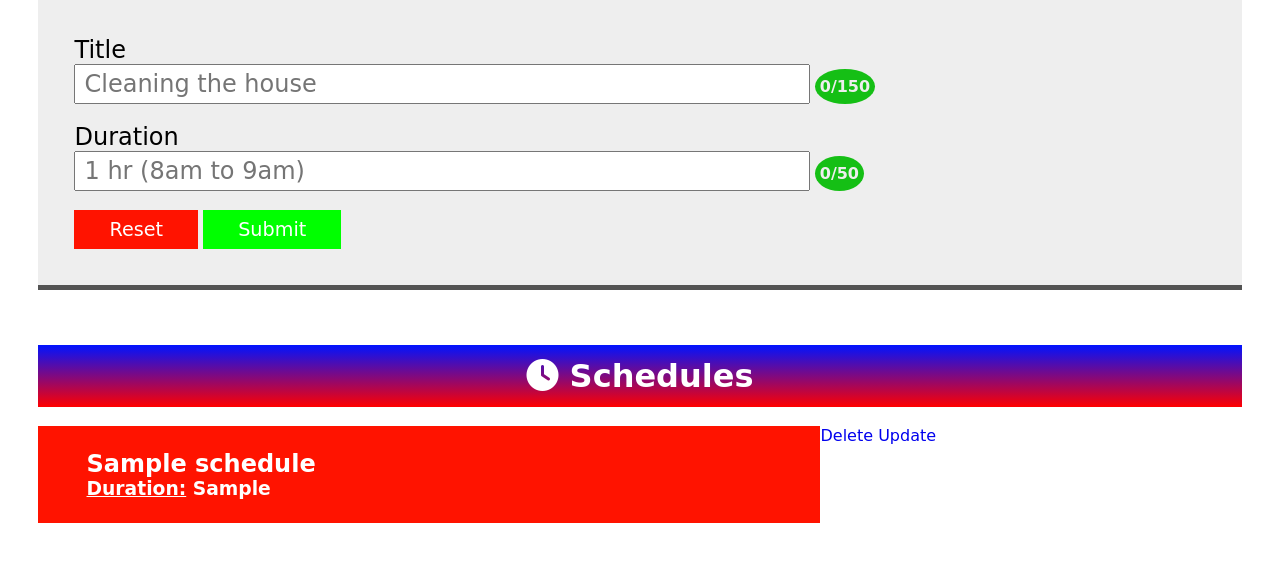
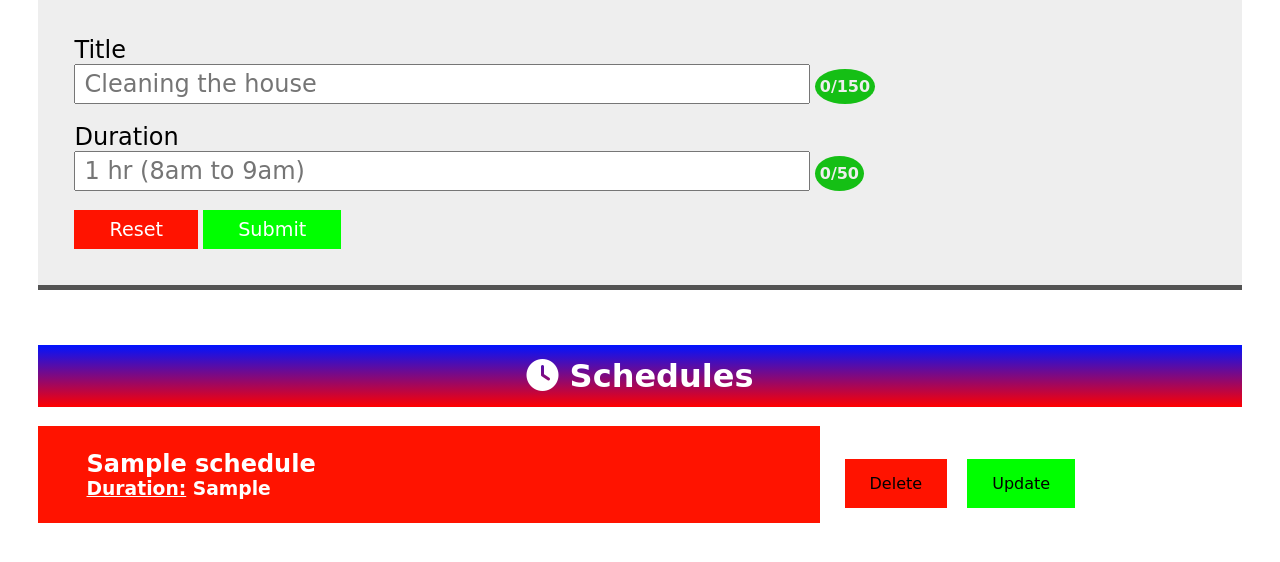
Before and after one commit to SamRB-dev/OrganizToday, a Django app: page / in a window 1280 px wide. Shown: the part 120-682 px from the top of the page. Run offline with Django 4.2, Linux system fonts and the light colour scheme; tables that the repository leaves empty hold one stand-in row (values such as "Sample post"); some libraries are stand-ins or nearby versions; some web fonts are replaced.

Commit message:
CRUD: Basic Delete Operation

```diff
--- a/SimplyList/settings.py
+++ b/SimplyList/settings.py
@@ -25,7 +25,7 @@ BASE_DIR = Path(__file__).resolve().parent.parent
 SECRET_KEY = 'django-insecure-#pn_enay&x2dbo(-r@d5co_@7pvny=9caoe&=#eud^4an#2+rr'
 
 # SECURITY WARNING: don't run with debug turned on in production!
-DEBUG = False
+DEBUG = True
 
 ALLOWED_HOSTS = [".herokuapp.com","127.0.0.1"]
 
--- a/main/static/css/index.css
+++ b/main/static/css/index.css
@@ -1,4 +1,8 @@
 @import url("/static/css/base/generic.css");
+
+html {
+  scroll-behavior: smooth;
+}
 
 body {
   margin-top: 3%;
@@ -70,7 +74,14 @@ input {
 }
 
 .schedules {
+  display:flex;
+  flex-direction: column;
+}
+
+.wrapper {
   display: flex;
+  align-items: center;
+  gap:2%;
 }
 
 .schedule {
@@ -85,3 +96,25 @@ input {
 #caption {
   text-decoration: underline;
 }
+
+.edit-delete .delete, .edit-delete .edit {
+  padding: 15px 25px;
+  margin-right: 15px;
+  color: black;
+  font-size: 700;
+  transition: color 650ms ease-in;
+}
+
+.edit-delete .delete {
+  background-color: #ff1300;
+}
+
+.edit-delete .edit {
+  background-color: #00ff00;
+}
+
+.edit-delete .delete:hover , .edit:hover {
+  color: white
+}
+
+/* @media screen () */
--- a/main/templates/main/index.html
+++ b/main/templates/main/index.html
@@ -58,13 +58,15 @@
       <br />
       <div class="schedules">
         {% for schedule in data %}
-        <div class="schedule">
-          <h2>{{ schedule.title }}</h2>
-          <h3><span id="caption">Duration:</span> {{ schedule.duration }}</h3>
-        </div>
-        <div class="edit-delete">
-          <a href="#">Delete</a>
-          <a href="#">Update</a>
+        <div class="wrapper">
+          <div class="schedule">
+            <h2>{{ schedule.title }}</h2>
+            <h3><span id="caption">Duration:</span> {{ schedule.duration }}</h3>
+          </div>
+          <div class="edit-delete">
+            <a class="delete" href="{{schedule.id}}/delete">Delete</a>
+            <a class="edit" href="#">Update</a>
+          </div>
         </div>
         {% empty %}
         <div id="if-empty">
--- a/main/urls.py
+++ b/main/urls.py
@@ -6,4 +6,5 @@ from . import views
 urlpatterns = [
     path("", views.main,name='index'),
     path("success/", views.createList, name='success'),
+    path("<id>/delete",views.deleteRecord,name='delete'),
 ]
--- a/main/views.py
+++ b/main/views.py
@@ -1,6 +1,7 @@
 from django.shortcuts import render #Rendering HTML
-from django.http import HttpResponse #HTTP response
+from django.http import HttpResponse,HttpResponseRedirect #HTTP response
 from . import models #DBs tables
+from django.urls import reverse
 
 # Create your views here.
 '''Main Page'''
@@ -17,3 +18,9 @@ def createList(request):
             db = models.Schedule(title=title,duration=duration)
             db.save()
     return render(request,"main/success.html")
+
+'''Deleting a Record from The Database'''
+def deleteRecord(request,id):
+    record = models.Schedule.objects.get(id=id)
+    record.delete()
+    return HttpResponseRedirect(reverse('index'))
```
